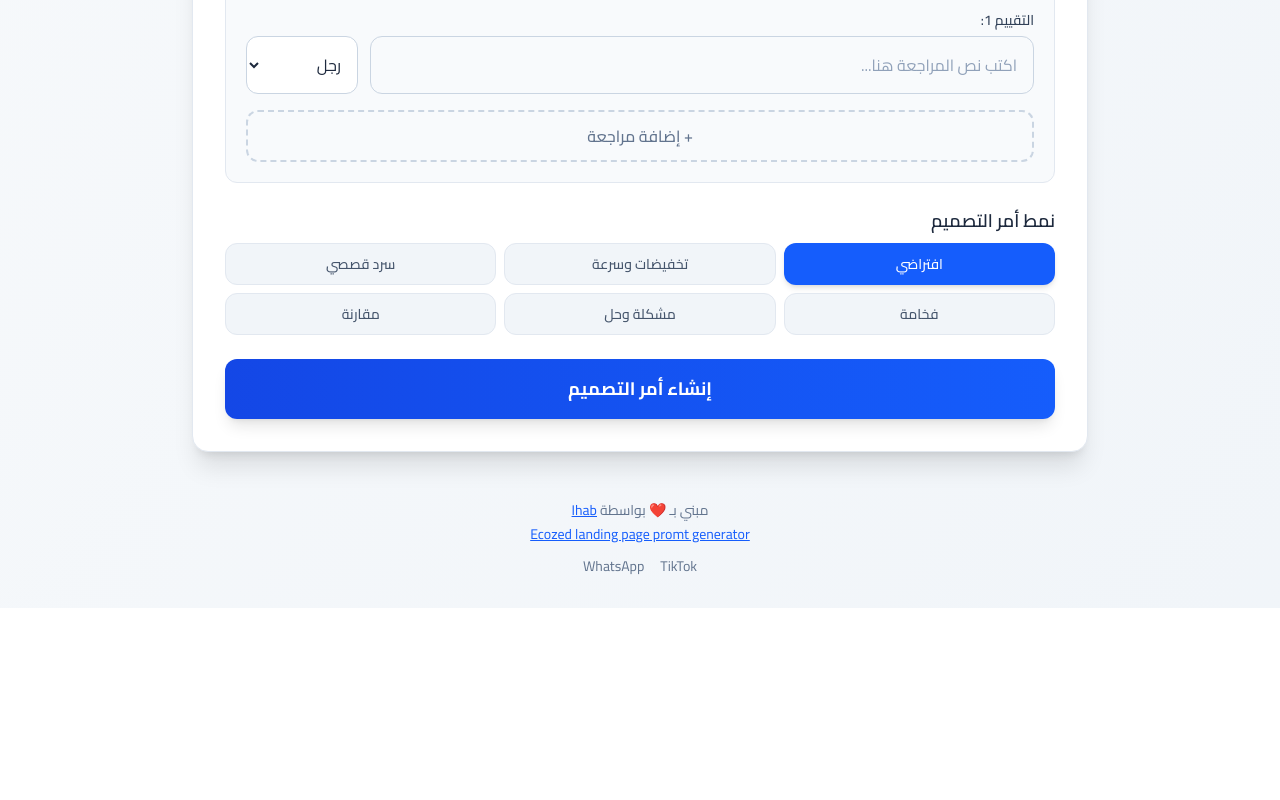
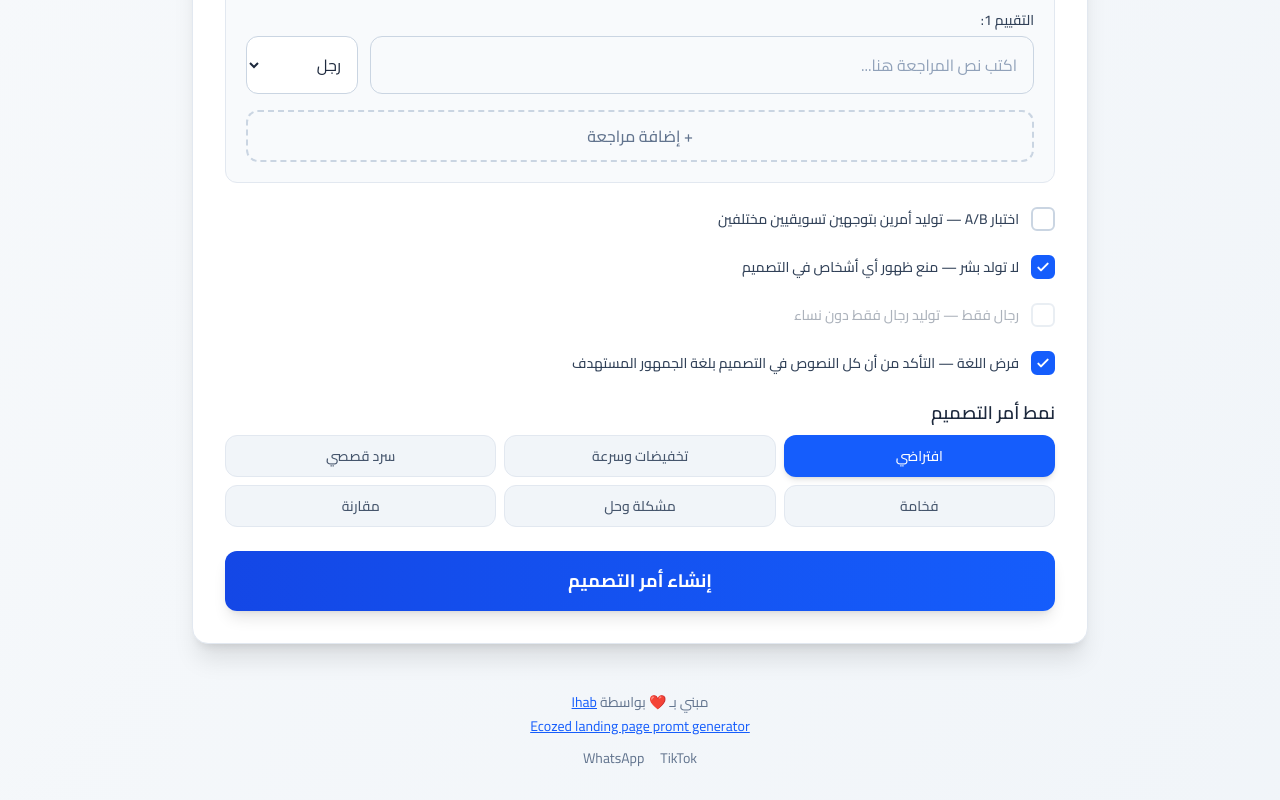
Before and after one commit to IhabZaidi/Ecozed-ld-promt-gen, a React (Vite) app: page / in a window 1280 px wide. Shown: the part 1181-1981 px from the top of the page. Before the commit the page ends 1789 px from the top, so only its background shows below. Built offline with nearby package versions, Linux system fonts and the light colour scheme.

Commit message:
update the landing page and improve result

```diff
--- a/src/App.jsx
+++ b/src/App.jsx
@@ -30,11 +30,26 @@ function App() {
   const [fastLanguage, setFastLanguage] = useState("");
   const [fastPrice, setFastPrice] = useState("");
   const [fastAdditionalInfo, setFastAdditionalInfo] = useState("");
+  const [abTest, setAbTest] = useState(false);
+  const [noHumans, setNoHumans] = useState(true);
+  const [menOnly, setMenOnly] = useState(true);
+  const [forceLanguage, setForceLanguage] = useState(true);
   const [style, setStyle] = useState("default");
   const [output, setOutput] = useState("");
   const [error, setError] = useState("");
   const [copied, setCopied] = useState(false);
   const outputRef = useRef(null);
+
+  const humanConstraint = () => {
+    if (noHumans) return "8. HUMAN RESTRICTION: Do NOT generate any humans, people, characters, or silhouettes in the design. Use only product imagery, icons, abstract graphics, and lifestyle elements without people.";
+    if (menOnly) return "8. HUMAN RESTRICTION: If including humans in the design, ONLY include men. Do NOT generate any women, female figures, or feminine silhouettes under any circumstances.";
+    return "";
+  };
+
+  const langForce = (language) => {
+    if (!forceLanguage) return "";
+    return `\n${humanConstraint() ? "9" : "8"}. LANGUAGE ENFORCEMENT: ALL text displayed in the design MUST be written strictly in ${language}. Absolutely NO text in any other language is allowed. Every headline, label, button, and caption must be in ${language}.`;
+  };
 
   const updateReview = (index, field, value) => {
     setReviews((prev) => {
@@ -79,6 +94,7 @@ function App() {
       reviewBlock,
       price,
       styleId: style,
+      abTest,
     });
   };
 
@@ -106,13 +122,14 @@ Extract ALL of the following product details from the page:
 - Any customer reviews, ratings, or testimonials
 - The overall vibe and target audience of the product
 ${fastAdditionalInfo.trim() ? `- EXTRA CONTEXT FROM USER: ${fastAdditionalInfo.trim()}` : ""}
+${abTest ? "\nIMPORTANT: After extraction, study TWO different marketing angles for this product and generate SEPARATE prompts for each angle. Label clearly as VERSION A and VERSION B with the angle name." : ""}
 
 ### PHASE 2: PERSUASIVE COPYWRITING
 Using the extracted information from Phase 1, craft compelling sales copy for this product using the structure outlined below. Provide this text clearly so I can review and utilize it.
 CRITICAL LANGUAGE INSTRUCTION: ALL copywriting in Phase 2 MUST be strictly written in ${fastLanguage}.
 
 ### PHASE 3: NANO BANANA PRO DESIGN PROMPT
-After writing the copy, generate a single, unified, READY-TO-USE design prompt for the image generator.
+After writing the copy, generate ${abTest ? "TWO separate, distinct" : "a single, unified,"} READY-TO-USE design prompt${abTest ? "s" : ""} for the image generator.${abTest ? "\nEach prompt must follow a different marketing angle (e.g. one emotional, one logical/feature-focused). Enclose each prompt in its own code block and label clearly as VERSION A - [angle] and VERSION B - [angle]." : ""}
 
 ---
 ### STRICT GUIDELINES FOR PHASE 3:
@@ -123,6 +140,7 @@ After writing the copy, generate a single, unified, READY-TO-USE design prompt f
 5. Typography: ALL localized text MUST be displayed in massive, ultra-bold typography (20px minimum equivalent). ONLY output the generated ${fastLanguage} text inside quotation marks " ". DO NOT output English structural labels like (Headline, Body).
 6. Final Cleanup: Replace all [bracketed placeholders] with your generated ${fastLanguage} text and strip out all structural labels.
 7. Text Direction: Ensure the layout logic fits the requested language.
+${humanConstraint()}${langForce(fastLanguage)}
 
 --- DESIGN PROMPT TEMPLATE ---
 Act as an expert E-commerce UI/UX Designer. Create an ultra-tall vertical infographic landing page IMAGE (aspect ratio 9:32 or longer) featuring the extracted product/bundle from the provided URL.
@@ -327,9 +345,14 @@ ${reviewBlock}
 * MASSIVE BLACK TEXT on BLUE Button: "[اختر الأفضل الآن - ${language}]"`,
   };
 
-  const buildNanoBananaPrompt = ({ language, productRef, dynamicColors, reviewBlock, price, styleId }) => {
+  const buildNanoBananaPrompt = ({ language, productRef, dynamicColors, reviewBlock, price, styleId, abTest }) => {
     const flow = designFlows[styleId] || designFlows.default;
     const designFlow = flow({ language, dynamicColors, price, reviewBlock });
+
+    const phase2 = abTest
+      ? `After writing the copy, generate TWO separate, distinct design prompts for the image generator. Each prompt must follow a different marketing angle (e.g. one emotional/storytelling, one logical/feature-focused). Enclose each prompt in its own code block and label clearly as VERSION A - [angle name] and VERSION B - [angle name].
+A/B TEST INSTRUCTION: Study the product and identify two distinct marketing angles. For each angle, write persuasive copy in Phase 1, then generate the corresponding design prompt in Phase 2.`
+      : `After writing the copy, generate a single, unified, READY-TO-USE design prompt for the image generator.`;
 
     return `### YOUR TASK INVOLVES TWO MAIN PHASES:
 
@@ -337,18 +360,19 @@ ${reviewBlock}
 First, craft compelling sales copy for this product using the structure outlined below. Provide this text clearly so I can review and utilize it.
 CRITICAL LANGUAGE INSTRUCTION: ALL copywriting in Phase 1 MUST be strictly written in ${language}.
 
-### PHASE 2: NANO BANANA PRO DESIGN PROMPT
-After writing the copy, generate a single, unified, READY-TO-USE design prompt for the image generator.
+### PHASE 2: NANO BANANA PRO DESIGN PROMPT${abTest ? "S (A/B TEST)" : ""}
+${phase2}
 
 ---
-### STRICT GUIDELINES FOR PHASE 2:
-1. Format: Enclose the complete design prompt within a single code block.
+### STRICT GUIDELINES FOR PHASE 2${abTest ? " (FOR EACH PROMPT)" : ""}:
+1. Format: Enclose ${abTest ? "each" : "the complete"} design prompt within a single code block.
 2. Product Integration: Visually describe the product in every section. Ensure the layout accommodates either a single item or a grouped bundle based on context.
 3. CRITICAL: Use the exact same product with all its visual details as shown in the attached image — do not alter or substitute the product design, packaging, or branding.
 4. Visual Elements: Include vivid, creative English descriptions for the visuals based on the image.
 5. Typography: ALL localized text MUST be displayed in massive, ultra-bold typography (20px minimum equivalent). ONLY output the generated ${language} text inside quotation marks " ". DO NOT output English structural labels like (Headline, Body).
 6. Final Cleanup: Replace all [bracketed placeholders] with your generated ${language} text and strip out all structural labels.
 7. Text Direction: Ensure the layout logic fits the requested language.
+${humanConstraint()}${langForce(language)}
 
 --- DESIGN PROMPT TEMPLATE ---
 Act as an expert E-commerce UI/UX Designer. Create an ultra-tall vertical infographic landing page IMAGE (aspect ratio 9:32 or longer) featuring the ${productRef} from the uploaded image.
@@ -642,6 +666,93 @@ ${designFlow}`;
             </>
           )}
 
+          {/* A/B Test Checkbox */}
+          <label className="flex items-center gap-3 cursor-pointer select-none">
+            <div
+              onClick={() => setAbTest(!abTest)}
+              className={`w-6 h-6 rounded-md border-2 flex items-center justify-center transition cursor-pointer ${
+                abTest
+                  ? "bg-blue-600 border-blue-600"
+                  : "border-slate-300 bg-white"
+              }`}
+            >
+              {abTest && (
+                <svg className="w-4 h-4 text-white" fill="none" viewBox="0 0 24 24" stroke="currentColor">
+                  <path strokeLinecap="round" strokeLinejoin="round" strokeWidth={3} d="M5 13l4 4L19 7" />
+                </svg>
+              )}
+            </div>
+            <span className="text-sm font-medium text-slate-700">
+              اختبار A/B — توليد أمرين بتوجهين تسويقيين مختلفين
+            </span>
+          </label>
+
+          {/* No Humans Checkbox */}
+          <label className="flex items-center gap-3 cursor-pointer select-none">
+            <div
+              onClick={() => {
+                setNoHumans(!noHumans);
+                if (!noHumans) setMenOnly(false);
+              }}
+              className={`w-6 h-6 rounded-md border-2 flex items-center justify-center transition cursor-pointer ${
+                noHumans
+                  ? "bg-blue-600 border-blue-600"
+                  : "border-slate-300 bg-white"
+              }`}
+            >
+              {noHumans && (
+                <svg className="w-4 h-4 text-white" fill="none" viewBox="0 0 24 24" stroke="currentColor">
+                  <path strokeLinecap="round" strokeLinejoin="round" strokeWidth={3} d="M5 13l4 4L19 7" />
+                </svg>
+              )}
+            </div>
+            <span className="text-sm font-medium text-slate-700">
+              لا تولد بشر — منع ظهور أي أشخاص في التصميم
+            </span>
+          </label>
+
+          {/* Men Only Checkbox */}
+          <label className={`flex items-center gap-3 cursor-pointer select-none ${noHumans ? "opacity-40 pointer-events-none" : ""}`}>
+            <div
+              onClick={() => !noHumans && setMenOnly(!menOnly)}
+              className={`w-6 h-6 rounded-md border-2 flex items-center justify-center transition cursor-pointer ${
+                menOnly && !noHumans
+                  ? "bg-blue-600 border-blue-600"
+                  : "border-slate-300 bg-white"
+              }`}
+            >
+              {menOnly && !noHumans && (
+                <svg className="w-4 h-4 text-white" fill="none" viewBox="0 0 24 24" stroke="currentColor">
+                  <path strokeLinecap="round" strokeLinejoin="round" strokeWidth={3} d="M5 13l4 4L19 7" />
+                </svg>
+              )}
+            </div>
+            <span className="text-sm font-medium text-slate-700">
+              رجال فقط — توليد رجال فقط دون نساء
+            </span>
+          </label>
+
+          {/* Force Language Checkbox */}
+          <label className="flex items-center gap-3 cursor-pointer select-none">
+            <div
+              onClick={() => setForceLanguage(!forceLanguage)}
+              className={`w-6 h-6 rounded-md border-2 flex items-center justify-center transition cursor-pointer ${
+                forceLanguage
+                  ? "bg-blue-600 border-blue-600"
+                  : "border-slate-300 bg-white"
+              }`}
+            >
+              {forceLanguage && (
+                <svg className="w-4 h-4 text-white" fill="none" viewBox="0 0 24 24" stroke="currentColor">
+                  <path strokeLinecap="round" strokeLinejoin="round" strokeWidth={3} d="M5 13l4 4L19 7" />
+                </svg>
+              )}
+            </div>
+            <span className="text-sm font-medium text-slate-700">
+              فرض اللغة — التأكد من أن كل النصوص في التصميم بلغة الجمهور المستهدف
+            </span>
+          </label>
+
           {/* Style Selector */}
           <div>
             <h3 className="text-lg font-semibold text-slate-800 mb-2">
```
